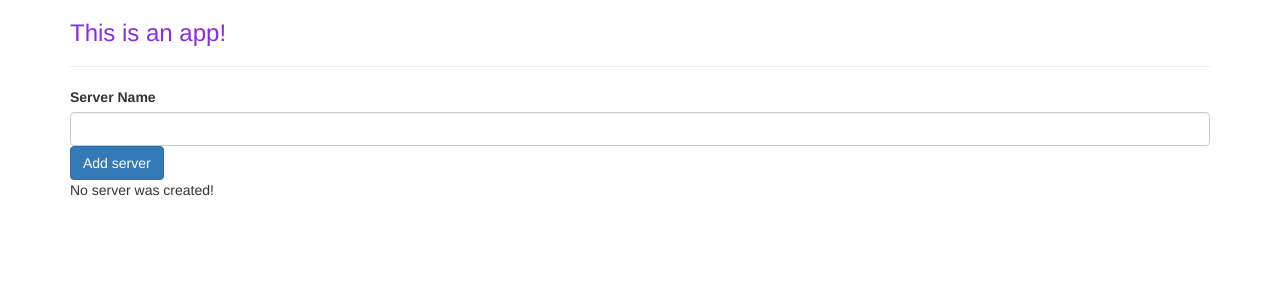
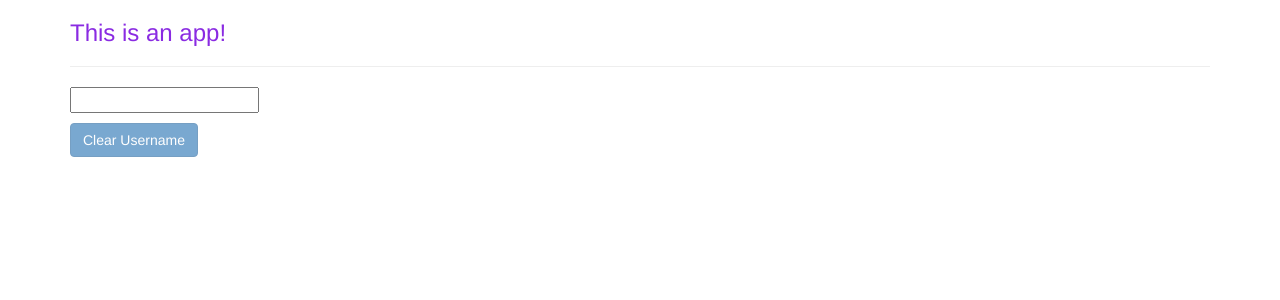
Before and after one commit to ArthurZPC/angular-learning, an Angular app: page / in a window 1280 px wide. Shown: the top 300 px of the page. Built offline with nearby package versions, Linux system fonts and the light colour scheme.

Commit message:
#036 lesson :
- implemented an assignment

```diff
--- a/src/app/app.component.html
+++ b/src/app/app.component.html
@@ -3,7 +3,7 @@
     <div class="col-xs-12">
       <h3>This is an app!</h3>
       <hr />
-      <app-servers></app-servers>
+      <app-username></app-username>
     </div>
   </div>
 </div>
--- a/src/app/app.component.ts
+++ b/src/app/app.component.ts
@@ -1,11 +1,11 @@
 import { Component } from '@angular/core';
 import { RouterOutlet } from '@angular/router';
-import { ServersComponent } from './servers/servers.component';
+import { UsernameComponent } from './username/username.component';
 
 @Component({
   selector: 'app-root',
   standalone: true,
-  imports: [RouterOutlet, ServersComponent],
+  imports: [RouterOutlet, UsernameComponent],
   templateUrl: './app.component.html',
   styleUrl: './app.component.css',
 })
--- a/src/app/server/server.component.html
+++ /dev/null
@@ -1 +0,0 @@
-<p>{{ "Server" }} with ID {{ serverId }} is {{ getServerStatus() }}</p>
--- a/src/app/server/server.component.ts
+++ /dev/null
@@ -1,22 +0,0 @@
-import { Component } from '@angular/core';
-
-@Component({
-  standalone: true,
-  selector: 'app-server',
-  templateUrl: './server.component.html',
-  styles: [
-    `
-      p {
-        color: red;
-      }
-    `,
-  ],
-})
-export class ServerComponent {
-  serverId: number = 10;
-  serverStatus: string = 'offline';
-
-  getServerStatus(): string {
-    return this.serverStatus;
-  }
-}
--- a/src/app/servers/servers.component.html
+++ /dev/null
@@ -1,10 +0,0 @@
-<label for="server-name">Server Name</label>
-<input type="text" class="server-name form-control" [(ngModel)]="serverName" />
-<button
-  class="btn btn-primary"
-  [disabled]="!allowNewServer"
-  (click)="onCreateServer()"
->
-  Add server
-</button>
-<p>{{ serverCreationStatus }}</p>
--- a/src/app/servers/servers.component.ts
+++ /dev/null
@@ -1,30 +0,0 @@
-import { Component } from '@angular/core';
-import { ServerComponent } from '../server/server.component';
-import { FormsModule } from '@angular/forms';
-
-@Component({
-  selector: 'app-servers',
-  standalone: true,
-  imports: [ServerComponent, FormsModule],
-  templateUrl: './servers.component.html',
-  styleUrl: './servers.component.css',
-})
-export class ServersComponent {
-  allowNewServer: boolean = false;
-  serverCreationStatus: string = 'No server was created!';
-  serverName: string = '';
-
-  constructor() {
-    setTimeout(() => {
-      this.allowNewServer = true;
-    }, 2000);
-  }
-
-  onCreateServer(): void {
-    this.serverCreationStatus = `Server was created! Name is ${this.serverName}`;
-  }
-
-  onUpdateServerName(event: Event): void {
-    this.serverName = (<HTMLInputElement>event.target).value;
-  }
-}
--- /dev/null
+++ b/src/app/username/username.component.html
@@ -0,0 +1,9 @@
+<input type="text" [(ngModel)]="username" />
+<p>{{ username }}</p>
+<button
+  class="btn btn-primary"
+  (click)="onButtonClick()"
+  [disabled]="username.length == 0"
+>
+  Clear Username
+</button>
--- /dev/null
+++ b/src/app/username/username.component.ts
@@ -0,0 +1,17 @@
+import { Component } from '@angular/core';
+import { FormsModule } from '@angular/forms';
+
+@Component({
+  selector: 'app-username',
+  standalone: true,
+  imports: [FormsModule],
+  templateUrl: './username.component.html',
+  styleUrl: './username.component.css',
+})
+export class UsernameComponent {
+  username: string = '';
+
+  onButtonClick(): void {
+    this.username = '';
+  }
+}
```
Also changed, not shown: src/app/username/username.component.css (added).
